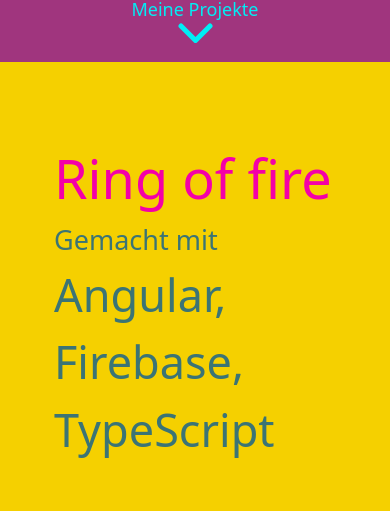
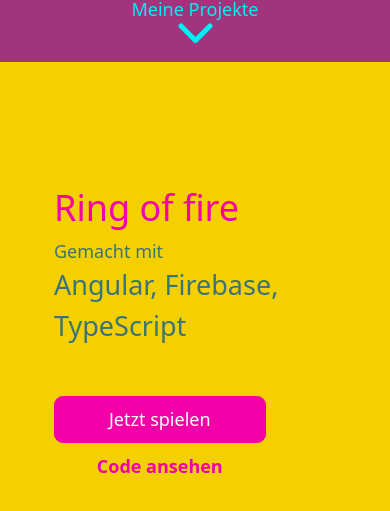
Before and after one commit to jasmin-raith/jasminraith.com, a React (Vite) app: page / in a window 390 px wide. Shown: the part 782-1293 px from the top of the page. Built offline with nearby package versions, Linux system fonts and the light colour scheme.

Commit message:
make project screen responsive

```diff
--- a/src/Home.tsx
+++ b/src/Home.tsx
@@ -152,20 +152,20 @@
           }}
           className="fullscreen"
         >
-          <div style={{ width: '100%', height: isMd ? '' : '80%', overflow: 'hidden', display: 'flex', justifyContent: isMd ? 'space-between' : 'space-around', flexDirection: isMd ? 'row': 'column', margin: '0px 54px'}}>
+          <div style={{ width: '100%', height: isMd ? '' : '85%', overflow: 'hidden', display: 'flex', justifyContent: isMd ? 'space-between' : 'space-around', flexDirection: isMd ? 'row': 'column', margin: '0px 54px'}}>
             <div style={{ width: isMd ? '40%' : '100%', display: 'flex', flexDirection: 'column', justifyContent: 'space-between', overflow: 'hidden', padding: isMd ? '0px 54px' : '0px 0px'}}>
-              <h2 style={{ fontSize: isMd ? '2rem' : '3rem', color: accentColor[index % accentColor.length]}}>{project.projectName}</h2>
+              <h2 style={{ fontSize: '2rem', color: accentColor[index % accentColor.length]}}>{project.projectName}</h2>
               <div>
-                <p style={{ fontSize: isMd ? '1rem' : '1.5rem', color: projectMadeWithCololors[index % projectMadeWithCololors.length]}}>Gemacht mit</p>
-                <p style={{ width: '100%', color: projectMadeWithCololors[index % projectMadeWithCololors.length], fontSize: isMd ? '1.5rem' : '2.5rem', overflow: 'hidden'}}>{project.projectMadeWith}</p>
+                <p style={{ fontSize: '1rem', color: projectMadeWithCololors[index % projectMadeWithCololors.length]}}>Gemacht mit</p>
+                <p style={{ width: '100%', color: projectMadeWithCololors[index % projectMadeWithCololors.length], fontSize: '1.5rem', overflow: 'hidden'}}>{project.projectMadeWith}</p>
               </div>
               <div style={{ display: 'flex', flexDirection: 'column', marginTop: '50px' }}>
-                <Button href={project.mediaUrl} target="_blank" rel="noopener noreferrer" style={{ backgroundColor: buttonColors[index % buttonColors.length], borderColor: buttonColors[index % buttonColors.length], color: buttonTextColors[index % buttonTextColors.length], width: '300px', fontSize: '1rem' }} variant="primary" size="lg">{project.tryButtonText}</Button>{' '}
-                <Button href={project.codeUrl} target="_blank" rel="noopener noreferrer" style={{ color: accentColor[index % accentColor.length], textDecoration: 'none', width: '300px', fontSize: '1rem' }} variant="link" size="lg"><b>{project.codeButtonText}</b></Button>
+                <Button href={project.mediaUrl} target="_blank" rel="noopener noreferrer" style={{ backgroundColor: buttonColors[index % buttonColors.length], borderColor: buttonColors[index % buttonColors.length], color: buttonTextColors[index % buttonTextColors.length], width: isMd ? '300px' : '75%', fontSize: '1rem' }} variant="primary" size="lg">{project.tryButtonText}</Button>{' '}
+                <Button href={project.codeUrl} target="_blank" rel="noopener noreferrer" style={{ color: accentColor[index % accentColor.length], textDecoration: 'none', width: isMd ? '300px' : '75%', fontSize: '1rem' }} variant="link" size="lg"><b>{project.codeButtonText}</b></Button>
               </div>
             </div>
             <div style={{ width: isMd ? '60%' : '100%', flex: isMd ? '1' : 'none', display: 'flex', justifyContent: 'center', alignItems: 'center', overflow: 'hidden', background: accentColor[index % accentColor.length]}}>
-              <img style={{ width: '90%', objectFit: 'contain', height: isMd ? '450px' : '290px' }} src={project.gifVideo} />
+              <img style={{ width: '90%', objectFit: 'contain', height: isMd ? '450px' : '170px' }} src={project.gifVideo} />
             </div>
           </div>
         </div>
```
